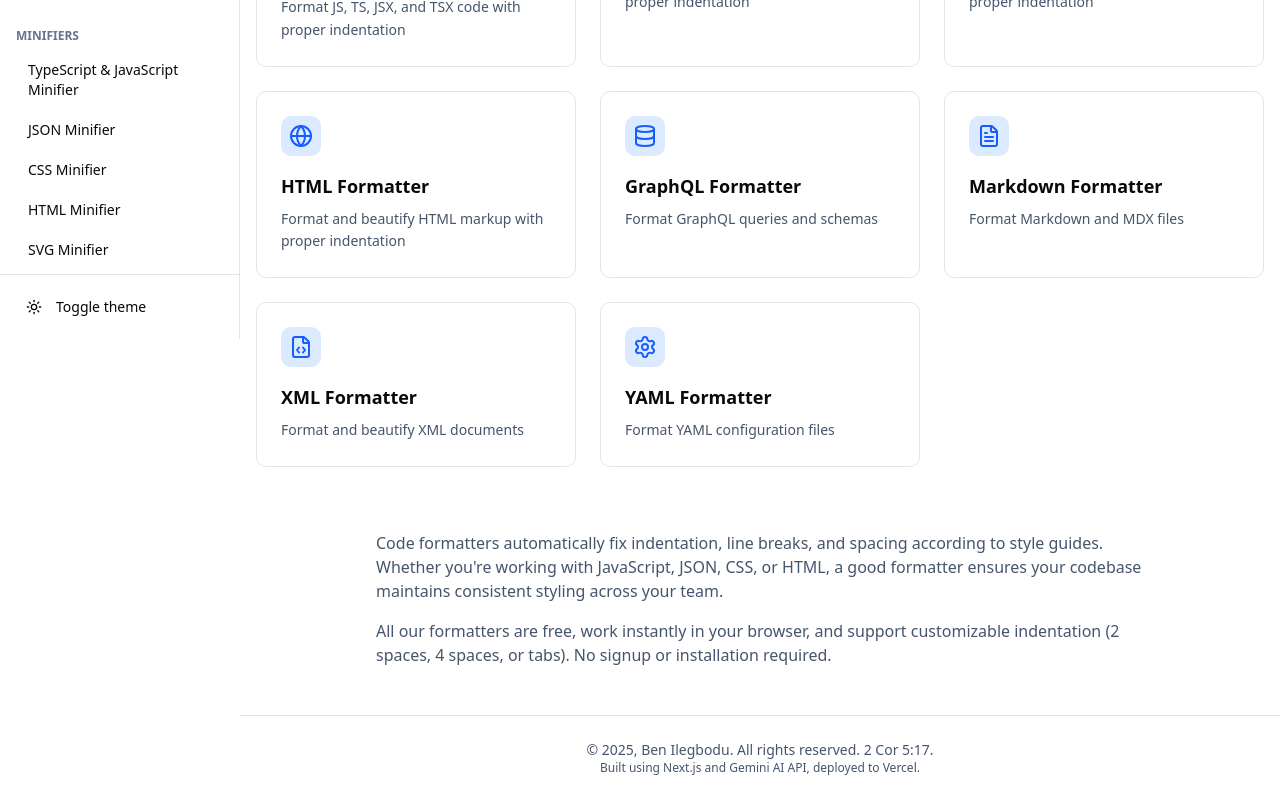
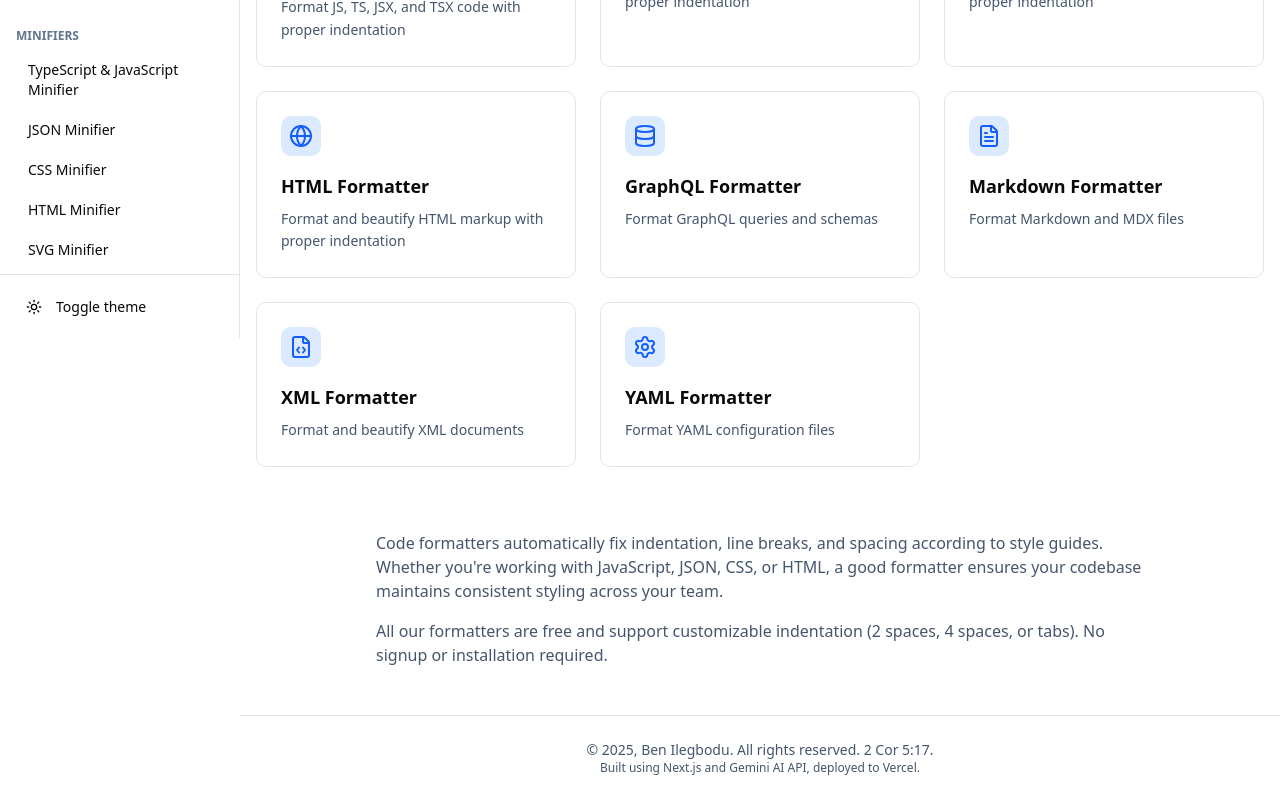
Before and after one commit to benmvp/tools-app, a Next.js app in the folder apps/codemata/: page /formatters in a window 1280 px wide. Shown: the part 461-1261 px from the top of the page. Built offline with nearby package versions, Linux system fonts and the light colour scheme.

Commit message:
Fix copilot review issues

```diff
--- a/apps/codemata/app/formatters/page.tsx
+++ b/apps/codemata/app/formatters/page.tsx
@@ -70,9 +70,8 @@ export default function FormattersPage() {
             codebase maintains consistent styling across your team.
           </p>
           <p>
-            All our formatters are free, work instantly in your browser, and
-            support customizable indentation (2 spaces, 4 spaces, or tabs). No
-            signup or installation required.
+            All our formatters are free and support customizable indentation (2
+            spaces, 4 spaces, or tabs). No signup or installation required.
           </p>
         </div>
       </section>
--- a/apps/codemata/app/minifiers/page.tsx
+++ b/apps/codemata/app/minifiers/page.tsx
@@ -68,9 +68,9 @@ export default function MinifiersPage() {
             full functionality.
           </p>
           <p>
-            All our minifiers are free, secure (everything runs in your
-            browser), and optimized for modern codebases. Perfect for preparing
-            JavaScript, CSS, HTML, and other assets for production.
+            All our minifiers are free, secure, and optimized for modern
+            codebases. Perfect for preparing JavaScript, CSS, HTML, and other
+            assets for production.
           </p>
         </div>
       </section>
--- a/apps/codemata/components/layout/NavigationList.tsx
+++ b/apps/codemata/components/layout/NavigationList.tsx
@@ -15,13 +15,23 @@ export function NavigationList({ onItemClick }: NavigationListProps) {
 
   // Data-driven categories configuration
   const categories = [
-    { name: "Formatters", href: "/formatters", tools: ALL_FORMATTERS },
-    { name: "Minifiers", href: "/minifiers", tools: ALL_MINIFIERS },
+    {
+      name: "Formatters",
+      singular: "Formatter",
+      href: "/formatters",
+      tools: ALL_FORMATTERS,
+    },
+    {
+      name: "Minifiers",
+      singular: "Minifier",
+      href: "/minifiers",
+      tools: ALL_MINIFIERS,
+    },
   ];
 
   return (
     <div className="space-y-6">
-      {categories.map(({ name, href, tools }) => (
+      {categories.map(({ name, singular, href, tools }) => (
         <div key={name}>
           <Link
             href={href}
@@ -37,8 +47,14 @@ export function NavigationList({ onItemClick }: NavigationListProps) {
                 <Link
                   href={tool.url}
                   prefetch={shouldPrefetch()}
-                  title={`${tool.name} ${name.slice(0, -1)}`}
-                  onClick={() => !tool.comingSoon && onItemClick?.()}
+                  title={`${tool.name} ${singular}`}
+                  onClick={(e) => {
+                    if (tool.comingSoon) {
+                      e.preventDefault();
+                    } else {
+                      onItemClick?.();
+                    }
+                  }}
                   className={`flex items-center justify-between gap-2 rounded-md px-3 py-2 text-sm transition-colors hover:bg-slate-100 dark:hover:bg-slate-800 ${
                     pathname === tool.url
                       ? "bg-slate-100 font-medium dark:bg-slate-800"
```
